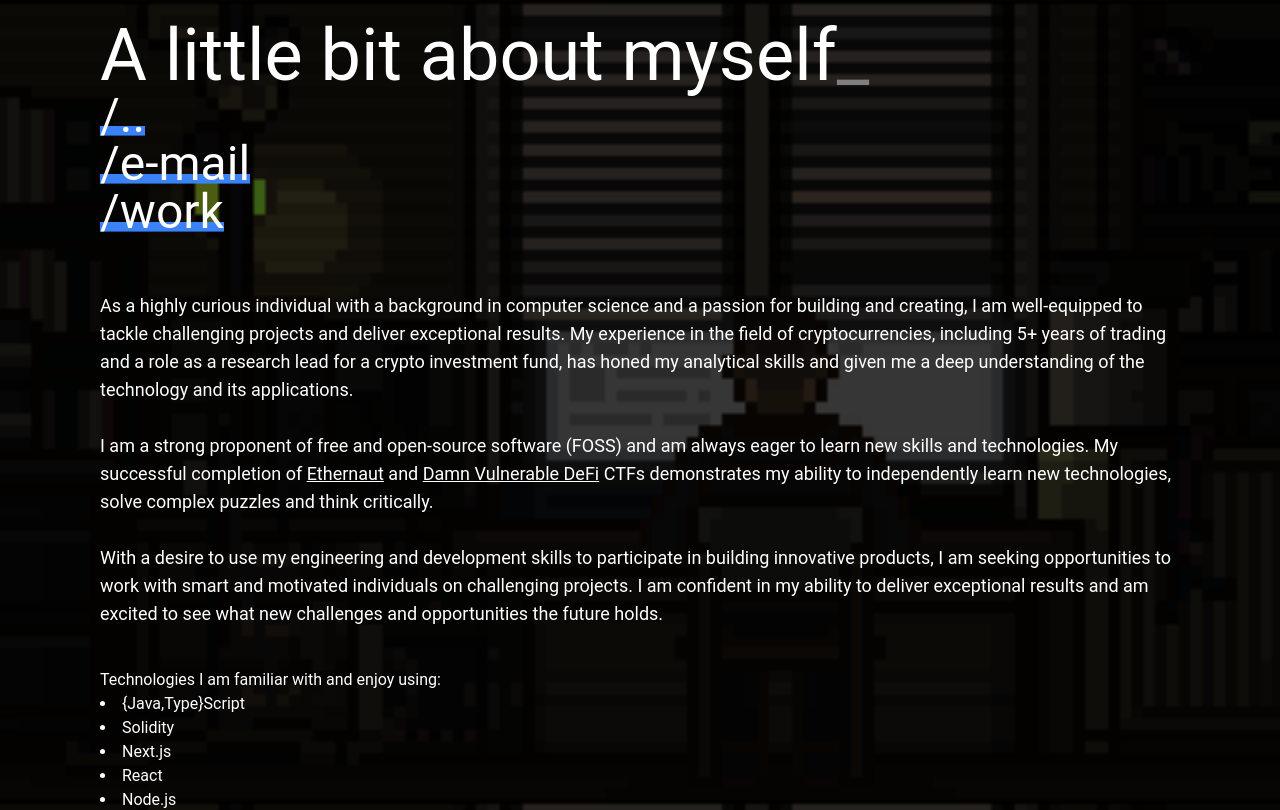
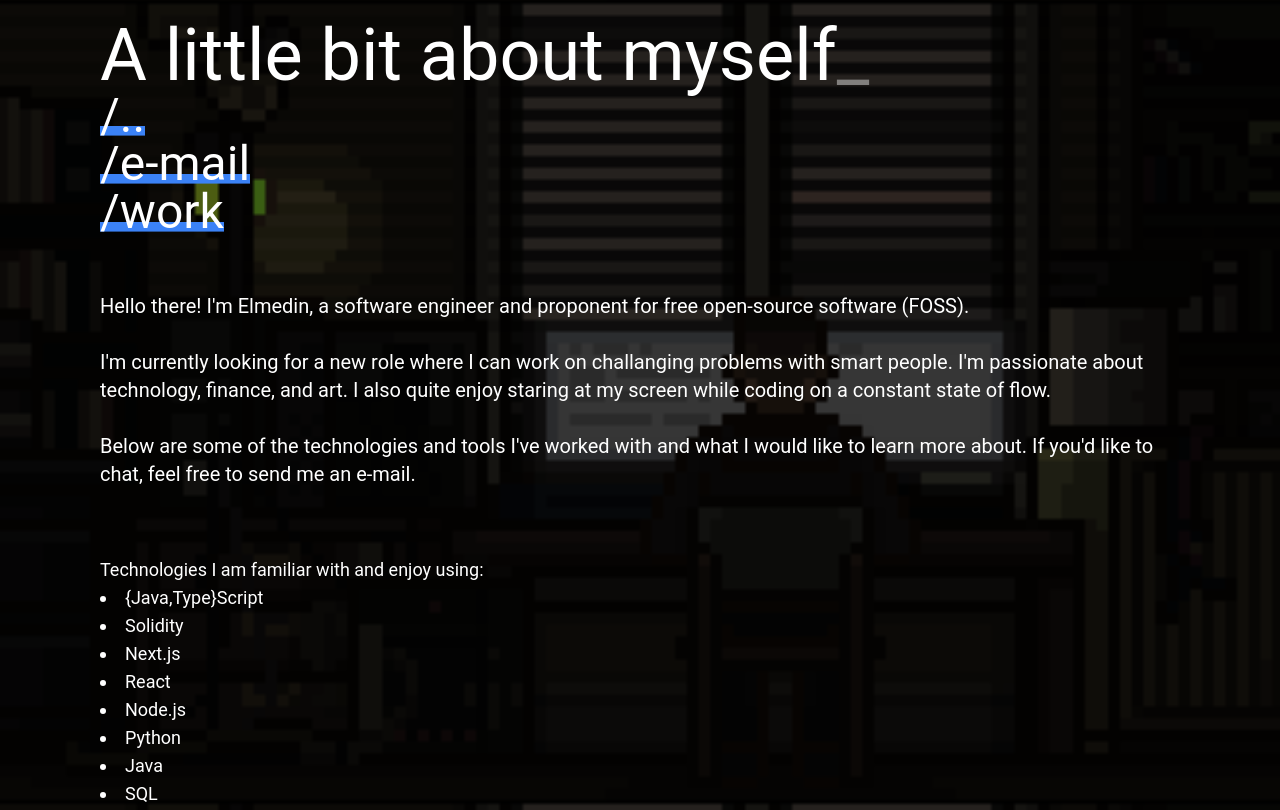
Before and after one commit to EBhub/Portfolio, a Next.js app: page /about in a window 1280 px wide. Shown: the top 810 px of the page. Built offline with nearby package versions, Linux system fonts and the light colour scheme.

Commit message:
Update About.tsx

```diff
--- a/components/About.tsx
+++ b/components/About.tsx
@@ -1,38 +1,21 @@
-import Link from "next/link";
 import React from "react";
 
 function AboutMe() {
     return (
-        <div className="max-w-[1080px] pt-14 text-lg">
+        <div className="max-w-[1080px] pt-14 text-xl">
             <p>
-                As a highly curious individual with a background in computer science and a passion
-                for building and creating, I am well-equipped to tackle challenging projects and
-                deliver exceptional results. My experience in the field of cryptocurrencies,
-                including 5+ years of trading and a role as a research lead for a crypto investment
-                fund, has honed my analytical skills and given me a deep understanding of the
-                technology and its applications.
-                <br />
-                <br />I am a strong proponent of free and open-source software (FOSS) and am always
-                eager to learn new skills and technologies. My successful completion of{" "}
-                <Link href="https://ethernaut.openzeppelin.com/">
-                    <span className="underline">Ethernaut</span>
-                </Link>{" "}
-                and{" "}
-                <Link href="https://www.damnvulnerabledefi.xyz/">
-                    <span className="underline">Damn Vulnerable DeFi</span>
-                </Link>{" "}
-                CTFs demonstrates my ability to independently learn new technologies, solve complex
-                puzzles and think critically.
-                <br />
-                <br />
-                With a desire to use my engineering and development skills to participate in
-                building innovative products, I am seeking opportunities to work with smart and
-                motivated individuals on challenging projects. I am confident in my ability to
-                deliver exceptional results and am excited to see what new challenges and
-                opportunities the future holds.
-                <br />
+                Hello there! I'm Elmedin, a software engineer and proponent for free open-source
+                software (FOSS).
+                <br /> <br />
+                I'm currently looking for a new role where I can work on challanging problems with
+                smart people. I'm passionate about technology, finance, and art. I also quite enjoy
+                staring at my screen while coding on a constant state of flow.
+                <br /> <br />
+                Below are some of the technologies and tools I've worked with and what I would like
+                to learn more about. If you'd like to chat, feel free to send me an e-mail.
+                <br /> <br />
             </p>
-            <p className="pt-10 text-base">
+            <p className="pt-10 text-lg">
                 Technologies I am familiar with and enjoy using: <br />
                 <ul className="list-disc list-inside">
                     <li>{"{Java,Type}"}Script </li>
```
